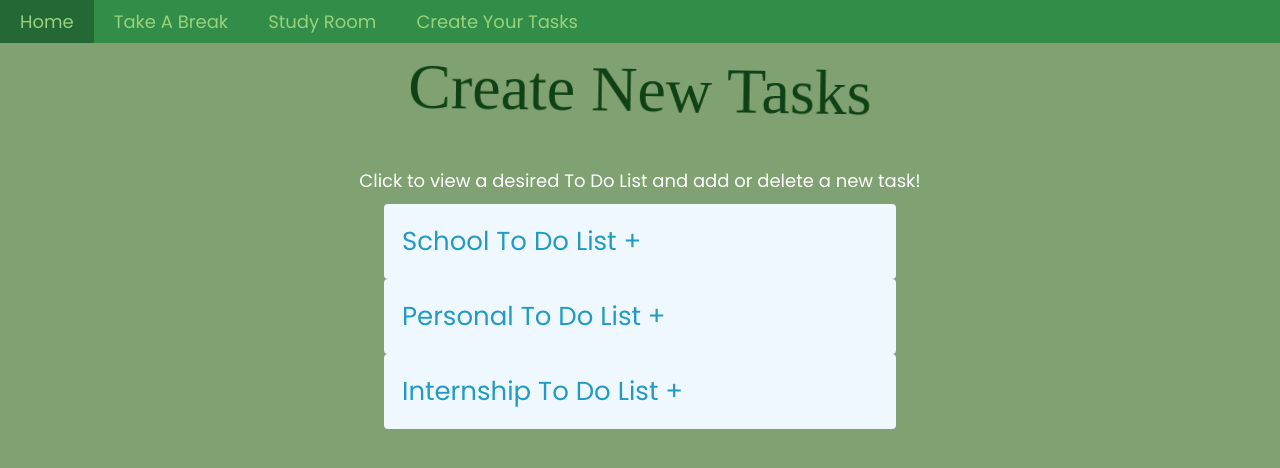
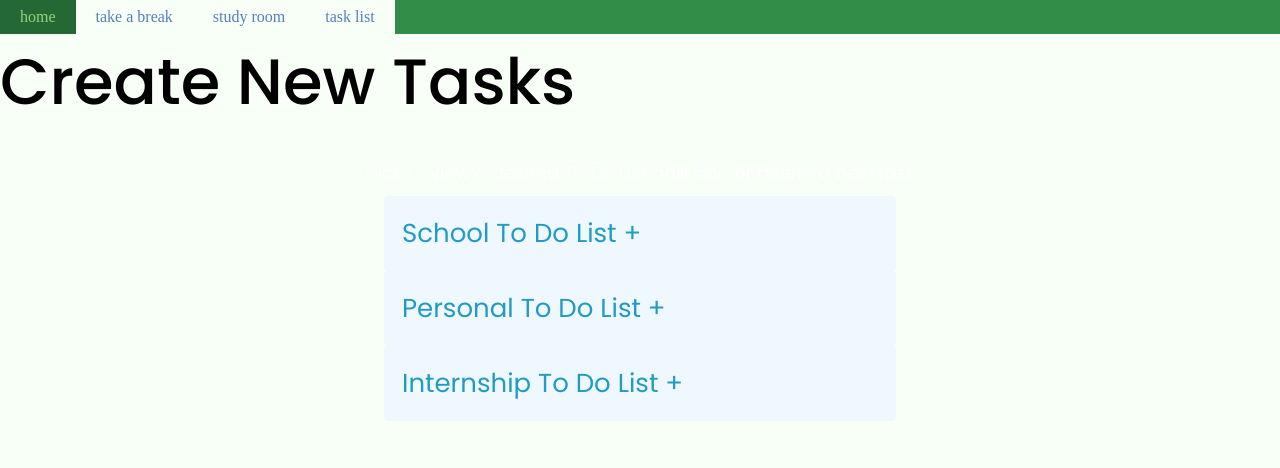
Before and after one commit to sasha-jacob/sasha-jacob.github.io, a plain HTML site: page tasks.html in a window 1280 px wide. Drawn offline with Linux system fonts and the light colour scheme; a web font is replaced by a local one.

Commit message:
progress

```diff
--- a/styles.css
+++ b/styles.css
@@ -1,19 +1,29 @@
 body {
-    background-color: #80a272;
+    background-color: #f7fff7;
 
   }
 
 
-  h1 {
-    color: rgb(15, 65, 20);
-    font-family: Rubik Puddles;
-    text-align: center;
-    font-size: 50px;
+  h3 {
+    color: #5281BD;
+    font-family: 'Ibarra Real Nova', bold;
+    text-align: left;
+    font-weight: 100px;
     padding: 10px;
     animation-name: whoosh;
-    animation-duration: 1.5s;
+    animation-duration: 8.0s;
     animation-iteration-count: infinite;
     position: relative;
+  }
+
+  li a {
+    font-family: 'Ibarra Real Nova', bold;
+    font-weight: 100px;
+    text-decoration: none;
+    background-color: #f7fff7;
+    color: #5281BD;
+    float: left;
+    padding: 8px 20px;
   }
 
   @keyframes whoosh{
@@ -71,6 +81,14 @@ body {
     width: 50%;
   }
 
+  .floor {
+    display: block;
+    margin-left: auto;
+    margin-right: auto;
+    margin-bottom: auto;
+    width: 50%;
+  }
+
   .centerVideo {
     display: flex;
     justify-content: center;
@@ -107,15 +125,6 @@ body {
 
   }
 
-  li a {
-    font-family: poppins;
-    float: left;
-    background-color: #318d48;
-    color: #99d27d;
-    padding: 8px 20px;
-    text-decoration: none;
-    font-size: 18px;
-  }
 
   li a:hover {
     background-color: #246835;
--- a/tasks.html
+++ b/tasks.html
@@ -10,10 +10,10 @@
 </head>
 <body>
     <ul>
-      <li><a href="index.html">Home</a></li>
-      <li><a href="breakRoom.html">Take A Break</a></li>
-      <li><a href="studyRoom.html">Study Room</a></li>
-      <li><a href="tasks.html">Create Your Tasks</a></li>
+      <li><a href="index.html">home</a></li>
+      <li><a href="breakRoom.html">take a break</a></li>
+      <li><a href="studyRoom.html">study room</a></li>
+      <li><a href="tasks.html">task list</a></li>
     </ul>
 
     <h1>Create New Tasks</h1>
```
Also changed, not shown: breakRoom.html (+4 -4 lines), index.html (+11 -8 lines), images/ couch.png (deleted), images/bookshelf.png (deleted), images/carpet.png (added), images/coffeeTable.png (added), images/loungeChair.png (added), images/readingDoraemon.png (deleted), images/recordPlayer.png (deleted), images/window.png.
